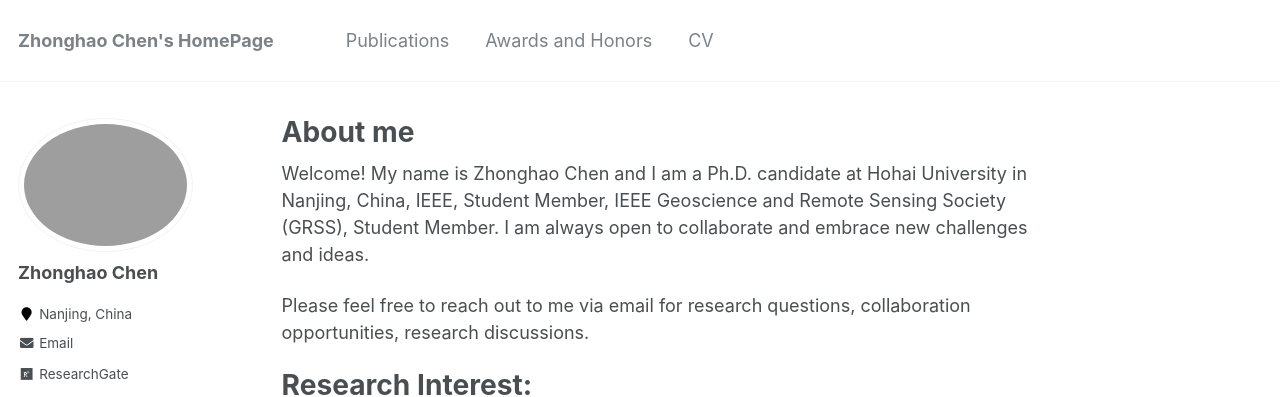
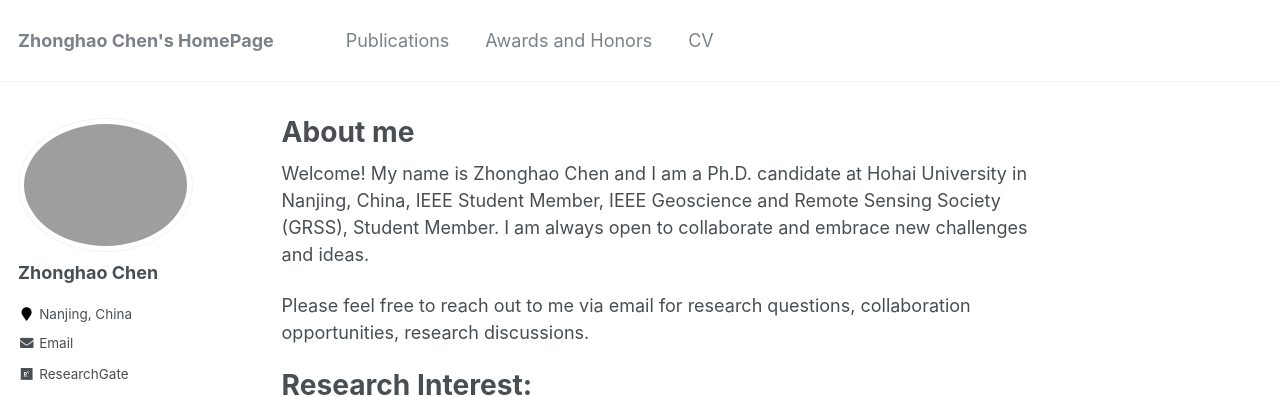
Before and after one commit to zhonghaochen/zhonghaochen.github.io, a Jekyll site: the page built from _pages/about.md, in a window 1280 px wide and 1355 px high. Shown: the top 397 px of the window. Built offline with Jekyll 4.4.1, drawn with Linux system fonts in a browser that asks for light colours; some web fonts are replaced.

```diff
--- a/_pages/about.md
+++ b/_pages/about.md
@@ -8,7 +8,7 @@ redirect_from:
   - /about.html
 ---
 
-Welcome! My name is Zhonghao Chen and I am a Ph.D. candidate at Hohai University in Nanjing, China, IEEE, Student Member, IEEE Geoscience and Remote Sensing Society (GRSS), Student Member. I am always open to collaborate and embrace new challenges and ideas.
+Welcome! My name is Zhonghao Chen and I am a Ph.D. candidate at Hohai University in Nanjing, China, IEEE Student Member, IEEE Geoscience and Remote Sensing Society (GRSS), Student Member. I am always open to collaborate and embrace new challenges and ideas.
 
 Please feel free to reach out to me via email for research questions, collaboration opportunities, research discussions.
 
```
